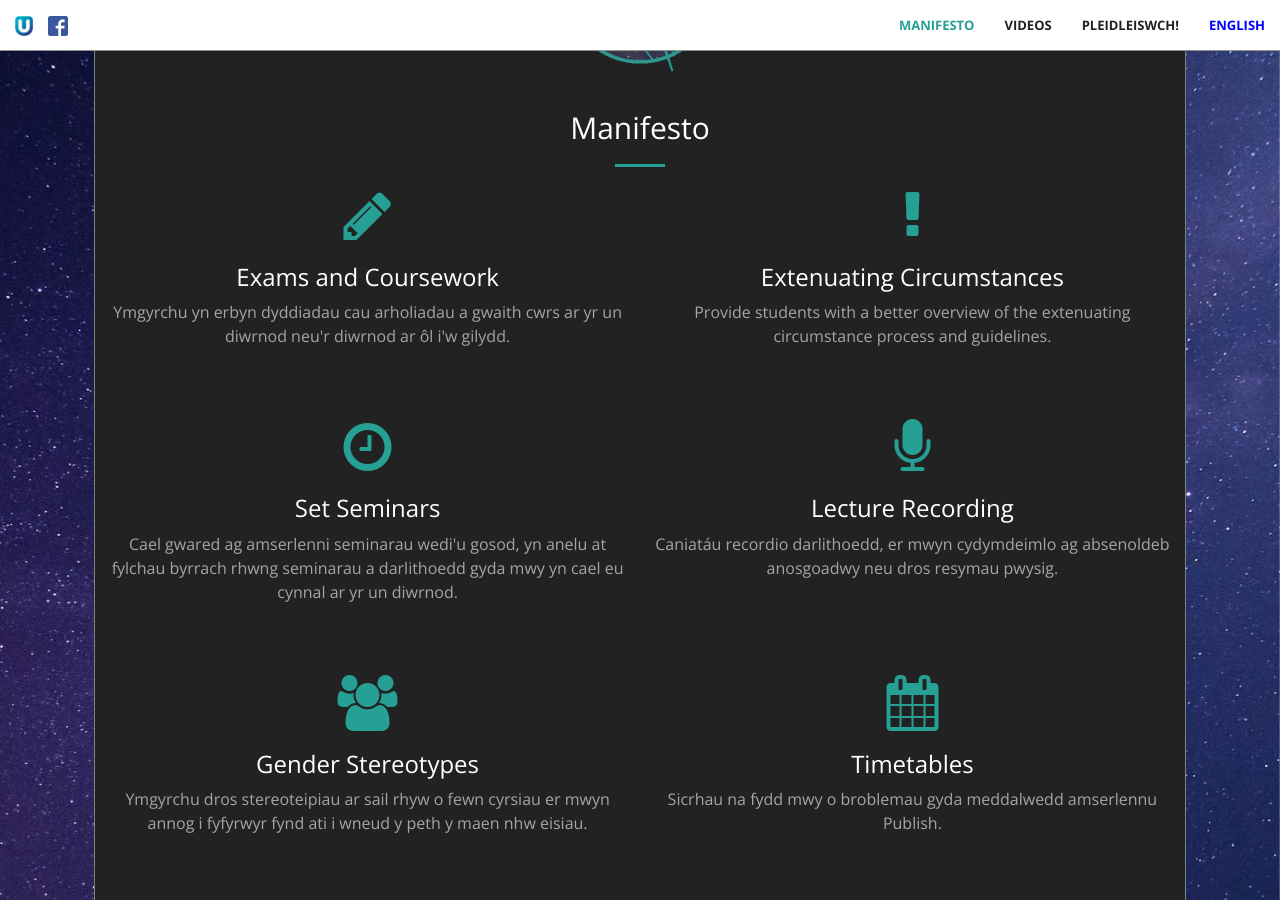
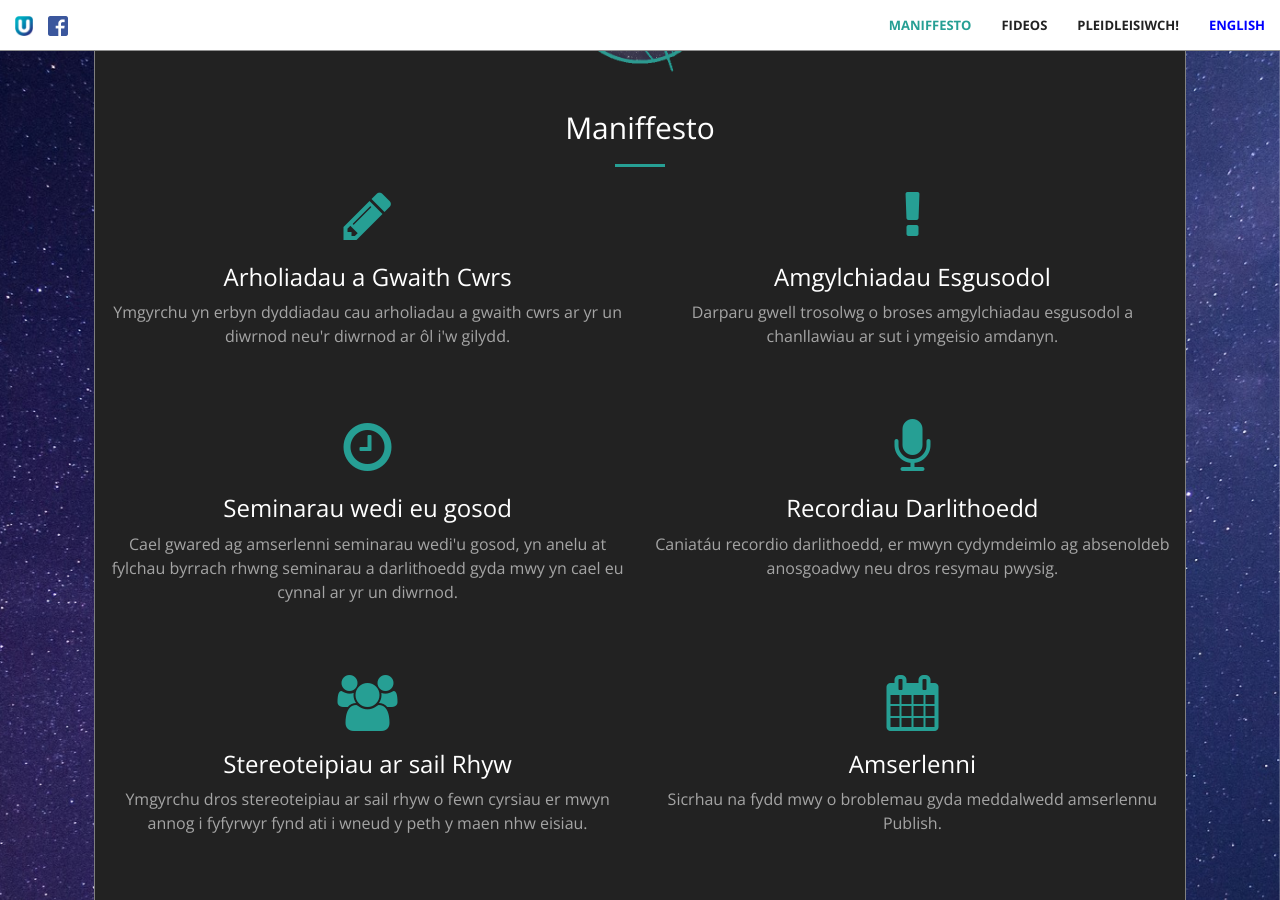
Before and after one commit to nprees/em4educationwelsh.github.io, a Jekyll site: the page built from index.html, in a window 1280 px wide and 900 px high, scrolled down 1039 px. Built offline with Jekyll 4.4.1, drawn with Linux system fonts in a browser that asks for light colours; some of the changed text lies outside the part shown.

Commit message:
New Welsh Translations

```diff
--- a/_includes/header.html
+++ b/_includes/header.html
@@ -17,10 +17,10 @@
             <div class="row">
             	<div class="col-xs-12 col-sm-3 col-md-4 col-lg-4 col-xl-4 text-center"></div>
             	<div class="col-xs-12 col-sm-3 col-md-2 col-lg-2 col-xl-2 text-center" style="padding-bottom:20px">
-            		<a href="#hero-banner-manifesto" class="btn btn-primary btn-xl page-scroll" style="width:150px">Manifesto</a>
+            		<a href="#hero-banner-manifesto" class="btn btn-primary btn-xl page-scroll" style="width:150px">Maniffesto</a>
             	</div>
             	<div class="col-xs-12 col-sm-3 col-md-2 col-lg-2 col-xl-2 text-center">
-            		<a href="#vote" class="btn btn-primary btn-xl page-scroll vote-button-header">PLEIDLEISWCH!</a>
+            		<a href="#vote" class="btn btn-primary btn-xl page-scroll vote-button-header">Pleidleisiwch!</a>
             	</div>
             	<div class="col-xs-12 col-sm-3 col-md-4 col-lg-4 col-xl-4 text-center"></div>
             </div>
--- a/_includes/manifesto.html
+++ b/_includes/manifesto.html
@@ -14,11 +14,10 @@
 
             <div class="row">
                 <div class="col-xs-12 col-sm-12 col-md-12 col-lg-12 col-xl-12 text-center">
-                    <h2 class="section-heading">Manifesto</h2>
+                    <h2 class="section-heading">Maniffesto</h2>
                     <hr class="primary">
                 </div>
             </div>
-
 
             <div class="row">
                 <div class="col-xs-12 col-sm-12 col-md-12 col-lg-12 col-xl-12 text-center" style="height:0px"></div>
@@ -26,7 +25,7 @@
                 <div class="col-xs-12 col-sm-6 col-md-6 col-lg-6 col-xl-6 text-center">
                     <div class="manifesto-box">
                         <i class="fa fa-4x fa-pencil wow bounceIn text-primary"></i>
-                        <h3>Exams and Coursework</h3>
+                        <h3>Arholiadau a Gwaith Cwrs</h3>
                         <p>Ymgyrchu yn erbyn dyddiadau cau arholiadau a gwaith cwrs ar yr un diwrnod neu'r diwrnod ar ôl i'w gilydd.</p>
                     </div>
                 </div>
@@ -34,13 +33,11 @@
                 <div class="col-xs-12 col-sm-6 col-md-6 col-lg-6 col-xl-6 text-center">
                     <div class="manifesto-box">
                         <i class="fa fa-4x fa-exclamation wow bounceIn text-primary" data-wow-delay=".1s"></i>
-                        <h3>Extenuating Circumstances</h3>
-                        <p>Provide students with a better overview of the extenuating circumstance process and guidelines.</p>
+                        <h3>Amgylchiadau Esgusodol</h3>
+                        <p>Darparu gwell trosolwg o broses amgylchiadau esgusodol a chanllawiau ar sut i ymgeisio amdanyn.</p>
                     </div>
                 </div>
             </div>
-
-
 
             <div class="row">
                 <div class="col-xs-12 col-sm-12 col-md-12 col-lg-12 col-xl-12 text-center" style="height:0px"></div>
@@ -48,7 +45,7 @@
                 <div class="col-xs-12 col-sm-6 col-md-6 col-lg-6 col-xl-6 text-center" style="padding-top:50px">
                     <div class="manifesto-box">
                         <i class="fa fa-4x fa-clock-o wow bounceIn text-primary" data-wow-delay=".2s"></i>
-                        <h3>Set Seminars</h3>
+                        <h3>Seminarau wedi eu gosod</h3>
                         <p>Cael gwared ag amserlenni seminarau wedi'u gosod, yn anelu at fylchau byrrach rhwng seminarau a darlithoedd gyda mwy yn cael eu cynnal ar yr un diwrnod.</p>
                     </div>
                 </div>
@@ -56,13 +53,11 @@
                 <div class="col-xs-12 col-sm-6 col-md-6 col-lg-6 col-xl-6 text-center" style="padding-top:50px">
                     <div class="manifesto-box">
                         <i class="fa fa-4x fa-microphone wow bounceIn text-primary" data-wow-delay=".2s"></i>
-                        <h3>Lecture Recording</h3>
+                        <h3>Recordiau Darlithoedd</h3>
                         <p>Caniatáu recordio darlithoedd, er mwyn cydymdeimlo ag absenoldeb anosgoadwy neu dros resymau pwysig.</p>
                     </div>
                 </div>
             </div>
-
-
 
             <div class="row">
                 <div class="col-xs-12 col-sm-12 col-md-12 col-lg-12 col-xl-12 text-center" style="height:0px"></div>
@@ -70,7 +65,7 @@
                 <div class="col-xs-12 col-sm-6 col-md-6 col-lg-6 col-xl-6 text-center" style="padding-top:50px">
                     <div class="manifesto-box">
                         <i class="fa fa-4x fa-users wow bounceIn text-primary" data-wow-delay=".2s"></i>
-                        <h3>Gender Stereotypes</h3>
+                        <h3>Stereoteipiau ar sail Rhyw</h3>
                         <p>Ymgyrchu dros stereoteipiau ar sail rhyw o fewn cyrsiau er mwyn annog i fyfyrwyr fynd ati i wneud y peth y maen nhw eisiau.</p>
                     </div>
                 </div>
@@ -78,14 +73,11 @@
                 <div class="col-xs-12 col-sm-6 col-md-6 col-lg-6 col-xl-6 text-center" style="padding-top:50px">
                     <div class="manifesto-box">
                         <i class="fa fa-4x fa-calendar wow bounceIn text-primary" data-wow-delay=".2s"></i>
-                        <h3>Timetables</h3>
+                        <h3>Amserlenni</h3>
                         <p>Sicrhau na fydd mwy o broblemau gyda meddalwedd amserlennu Publish.</p>
                     </div>
                 </div>
             </div>
-
-
-
 
             <div class="row">
                 <div class="col-xs-12 col-sm-12 col-md-12 col-lg-12 col-xl-12 text-center" style="height:0px"></div>
@@ -113,7 +105,7 @@
                 <div class="col-xs-12 col-sm-6 col-md-6 col-lg-6 col-xl-6 text-center" style="padding-top:50px">
                     <div class="manifesto-box">
                         <i class="fa fa-4x fa-money wow bounceIn text-primary" data-wow-delay=".2s"></i>
-                        <h3>Charity Funding</h3>
+                        <h3>Codi Arian ar gyfer Elusennau</h3>
                         <p>Creu cysylltiadau agosach gydag elusennau perthnasol sy'n rhoi cyllid i fyfyrwyr ôl-raddedig i roi mwy o ddewis i fyfyrwyr sydd eisiau mynd yn bellach gyda'u haddysg.</p>
                     </div>
                 </div>
@@ -121,7 +113,7 @@
                 <div class="col-xs-12 col-sm-6 col-md-6 col-lg-6 col-xl-6 text-center" style="padding-top:50px">
                     <div class="manifesto-box">
                         <i class="fa fa-4x fa-envelope wow bounceIn text-primary" data-wow-delay=".2s"></i>
-                        <h3>Changes and Absences</h3>
+                        <h3>Newidiadau ac Absenoldebau</h3>
                         <p>Cyflwyno hysbysiadau trwy e-bost am newidiadau mewn amserlenni.</p>
                     </div>
                 </div>
@@ -161,8 +153,8 @@
                 <div class="col-xs-12 col-sm-6 col-md-6 col-lg-6 col-xl-6 text-center" style="padding-top:50px">
                     <div class="manifesto-box">
                         <i class="fa fa-4x fa-laptop wow bounceIn text-primary" data-wow-delay=".2s"></i>
-                        <h3>Study Areas</h3>
-                        <p>Improve and expand the library and study areas, especially on the Bay Campus.</p>
+                        <h3>Ardaloedd Astudio</h3>
+                        <p>Gwella a chynyddu yr ardaloedd astudio yn y llyfrgelloedd, yn enwedig ar Gampws y Bae.</p>
                     </div>
                 </div>
             </div>
@@ -173,8 +165,8 @@
                 <div class="col-xs-12 col-sm-12 col-md-12 col-lg-12 col-xl-12 text-center" style="padding-top:50px">
                     <div class="manifesto-box">
                         <i class="fa fa-4x fa-child wow bounceIn text-primary" data-wow-delay=".2s"></i>
-                        <h3>Student Experience</h3>
-                        <p>Focus on improving the student experience for those struggling with mental health.</p>
+                        <h3>Profiad Myfyrwyr</h3>
+                        <p>Ffocysu ar gwella profiad myfyrwyr sy'n cael trafferth gydag afiechyd y meddwl.</p>
                     </div>
                 </div>
             </div>
--- a/_includes/nav.html
+++ b/_includes/nav.html
@@ -22,13 +22,13 @@
         <div class="collapse navbar-collapse" id="bs-example-navbar-collapse-1">
             <ul class="nav navbar-nav navbar-right">
                 <li>
-                    <a class="page-scroll" href="#hero-banner-manifesto">Manifesto</a>
+                    <a class="page-scroll" href="#hero-banner-manifesto">Maniffesto</a>
                 </li>
                 <li>
-                    <a class="page-scroll" href="#hero-banner-videos">Videos</a>
+                    <a class="page-scroll" href="#hero-banner-videos">Fideos</a>
                 </li>
                 <li>
-                    <a class="page-scroll" href="#vote">PLEIDLEISWCH!</a>
+                    <a class="page-scroll" href="#vote">Pleidleisiwch!</a>
                 </li>
                 <li>
                     <a class="page-scroll" href="http://www.em4education.com/" style="color:blue !important">English</a>
--- a/_includes/videos.html
+++ b/_includes/videos.html
@@ -9,7 +9,7 @@
         border-bottom: 1px solid gray;">
             <div class="row">
                 <div class="col-xs-12 col-sm-12 col-md-12 col-lg-12 col-xl-12 text-center">
-                    <h2 class="section-heading">Videos</h2>
+                    <h2 class="section-heading">Fideos</h2>
                     <hr class="primary">
                 </div>
                 <div class="row" style="padding-bottom:50px">
@@ -23,7 +23,7 @@
                             <i class="fa fa-2x fa-calendar wow text-primary" data-wow-delay=".2s" style="padding-bottom:10px;display:inline"></i>
                             <p class="text-primary" style="display:inline;padding-bottom:10px;"> Dydd Mercher 8 Mawrth </p>
                             </div>
-                            <p></p>
+                            <p>Mae hwn yn ddigwyddiad lle mae'r ymgeiswyr am bobi safle yn ddadl materion pwysig i fyfyrwyr.</p>
                             <img src="img/portfolio/fblive.png" class="img-responsive wow vote-button" alt="" style="width:100px; display:initial">
                         </div>
                     </div>
```
Also changed, not shown: other parts of _includes/manifesto.html (+5 -5 lines), 2 other files.
